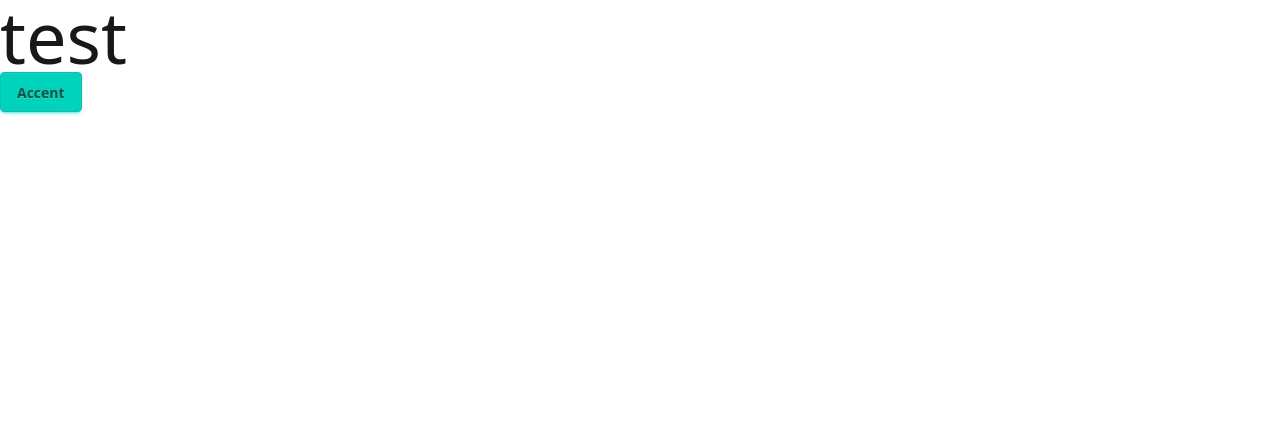
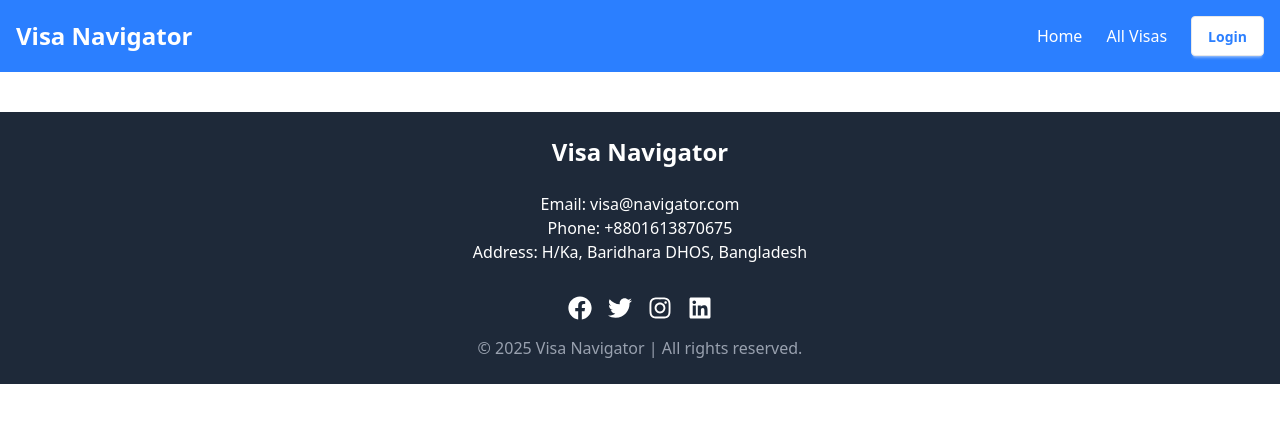
Before and after one commit to israk03/visa-nav-client, a React (Vite) app: page / in a window 1280 px wide. Shown: the top 422 px of the page. Built offline with nearby package versions, Linux system fonts and the light colour scheme.

Commit message:
navbar and footer design complete

```diff
--- a/src/App.jsx
+++ b/src/App.jsx
@@ -1,8 +1,13 @@
+import { Outlet } from "react-router-dom";
+import Navbar from "./components/Navbar";
+import Footer from "./components/Footer";
+
 function App() {
   return (
     <>
-      <h1 className="text-7xl">test</h1>
-      <button className="btn btn-accent">Accent</button>
+      <Navbar></Navbar>
+      <Footer></Footer>
+      <Outlet></Outlet>
     </>
   );
 }
--- /dev/null
+++ b/src/components/Footer.jsx
@@ -0,0 +1,63 @@
+import { FaFacebook, FaTwitter, FaInstagram, FaLinkedin } from "react-icons/fa";
+
+const Footer = () => {
+  return (
+    <footer className="bg-gray-800 text-white text-center p-6 mt-10">
+      <div className="container mx-auto">
+        <div className="flex flex-col items-center gap-4">
+          {/* Website Name */}
+          <div className="flex items-center justify-center">
+            <h2 className="text-2xl font-bold mb-2">Visa Navigator</h2>
+          </div>
+
+          {/* Contact Information */}
+          <div>
+            <p>Email: visa@navigator.com</p>
+            <p>Phone: +8801613870675 </p>
+            <p>Address: H/Ka, Baridhara DHOS, Bangladesh</p>
+          </div>
+
+          {/* Social Media Links */}
+          <div className="flex justify-center gap-4 mt-4">
+            <a
+              href="https://facebook.com"
+              target="_blank"
+              rel="noopener noreferrer"
+            >
+              <FaFacebook className="text-2xl hover:text-blue-400" />
+            </a>
+            <a
+              href="https://twitter.com"
+              target="_blank"
+              rel="noopener noreferrer"
+            >
+              <FaTwitter className="text-2xl hover:text-blue-300" />
+            </a>
+            <a
+              href="https://instagram.com"
+              target="_blank"
+              rel="noopener noreferrer"
+            >
+              <FaInstagram className="text-2xl hover:text-pink-400" />
+            </a>
+            <a
+              href="https://linkedin.com"
+              target="_blank"
+              rel="noopener noreferrer"
+            >
+              <FaLinkedin className="text-2xl hover:text-blue-500" />
+            </a>
+          </div>
+        </div>
+
+        {/* Copyright */}
+        <p className="mt-4 text-gray-400">
+          &copy; {new Date().getFullYear()} Visa Navigator | All rights
+          reserved.
+        </p>
+      </div>
+    </footer>
+  );
+};
+
+export default Footer;
--- /dev/null
+++ b/src/components/Navbar.jsx
@@ -0,0 +1,130 @@
+import { useState } from "react";
+import { Link } from "react-router-dom";
+import { FaBars, FaTimes } from "react-icons/fa";
+
+const Navbar = () => {
+  const [isLoggedIn, setIsLoggedIn] = useState(false);
+  const [isMenuOpen, setIsMenuOpen] = useState(false);
+
+  // Sample user data (Replace with Firebase Auth later)
+  const user = {
+    displayName: "John Doe",
+    photoURL:
+      "https://npr.brightspotcdn.com/dims4/default/d44fe82/2147483647/strip/true/crop/800x1200+0+0/resize/1760x2640!/format/webp/quality/90/?url=http%3A%2F%2Fnpr-brightspot.s3.amazonaws.com%2Flegacy%2Fsites%2Fwvxu%2Ffiles%2F201703%2Fjim_parsons_big_bang_theory_2016.jpg", // Example image
+  };
+
+  return (
+    <nav className="bg-blue-500 text-white p-4">
+      <div className="container mx-auto flex justify-between items-center">
+        {/* Website Logo */}
+        <Link to="/" className="text-2xl font-bold">
+          Visa Navigator
+        </Link>
+
+        {/* Desktop Menu */}
+        <div className="hidden lg:flex gap-6 items-center">
+          <Link to="/">Home</Link>
+          <Link to="/all-visas">All Visas</Link>
+          {isLoggedIn && <Link to="/add-visa">Add Visa</Link>}
+          {isLoggedIn && <Link to="/my-visas">My Added Visas</Link>}
+          {isLoggedIn && <Link to="/my-applications">My Applications</Link>}
+
+          {/* Conditional Login/Register */}
+          {!isLoggedIn ? (
+            <>
+              <Link
+                to="/login"
+                className="btn bg-white text-blue-500 px-4 py-1 rounded"
+              >
+                Login
+              </Link>
+            </>
+          ) : (
+            <div className="flex flex-col items-center relative group gap-2">
+              <img
+                src={user.photoURL}
+                alt="User"
+                className="w-10 h-10 rounded-full cursor-pointer"
+              />
+              <div className="absolute left-0 mt-2 w-40 bg-white text-black p-2 rounded shadow-md opacity-0 group-hover:opacity-100 transition-opacity">
+                {user.displayName}
+              </div>
+              <button
+                onClick={() => setIsLoggedIn(false)}
+                className="btn ml-4 bg-red-500 px-4 py-1 rounded"
+              >
+                Logout
+              </button>
+            </div>
+          )}
+        </div>
+
+        {/* Mobile Hamburger Menu */}
+        <button
+          onClick={() => setIsMenuOpen(!isMenuOpen)}
+          className="lg:hidden text-2xl"
+        >
+          {isMenuOpen ? <FaTimes /> : <FaBars />}
+        </button>
+      </div>
+
+      {/* Mobile Menu (Slide-in) */}
+      {isMenuOpen && (
+        <div className=" flex flex-col items-center bg-blue-600 text-white p-4 mt-2">
+          <Link to="/" onClick={() => setIsMenuOpen(false)}>
+            Home
+          </Link>
+          <Link to="/all-visas" onClick={() => setIsMenuOpen(false)}>
+            All Visas
+          </Link>
+          {isLoggedIn && (
+            <Link to="/add-visa" onClick={() => setIsMenuOpen(false)}>
+              Add Visa
+            </Link>
+          )}
+          {isLoggedIn && (
+            <Link to="/my-visas" onClick={() => setIsMenuOpen(false)}>
+              My Added Visas
+            </Link>
+          )}
+          {isLoggedIn && (
+            <Link to="/my-applications" onClick={() => setIsMenuOpen(false)}>
+              My Applications
+            </Link>
+          )}
+
+          {/* Conditional Login/Register */}
+          {!isLoggedIn ? (
+            <>
+              <Link to="/login" onClick={() => setIsMenuOpen(false)}>
+                Login
+              </Link>
+              <Link to="/register" onClick={() => setIsMenuOpen(false)}>
+                Register
+              </Link>
+            </>
+          ) : (
+            <>
+              <div className="text-center mt-2">
+                <img
+                  src={user.photoURL}
+                  alt="User"
+                  className="w-12 h-12 rounded-full mx-auto"
+                />
+                <p className="text-sm">{user.displayName}</p>
+              </div>
+              <button
+                onClick={() => setIsLoggedIn(false)}
+                className="bg-red-500 px-4 py-1 rounded mt-2"
+              >
+                Logout
+              </button>
+            </>
+          )}
+        </div>
+      )}
+    </nav>
+  );
+};
+
+export default Navbar;
```
